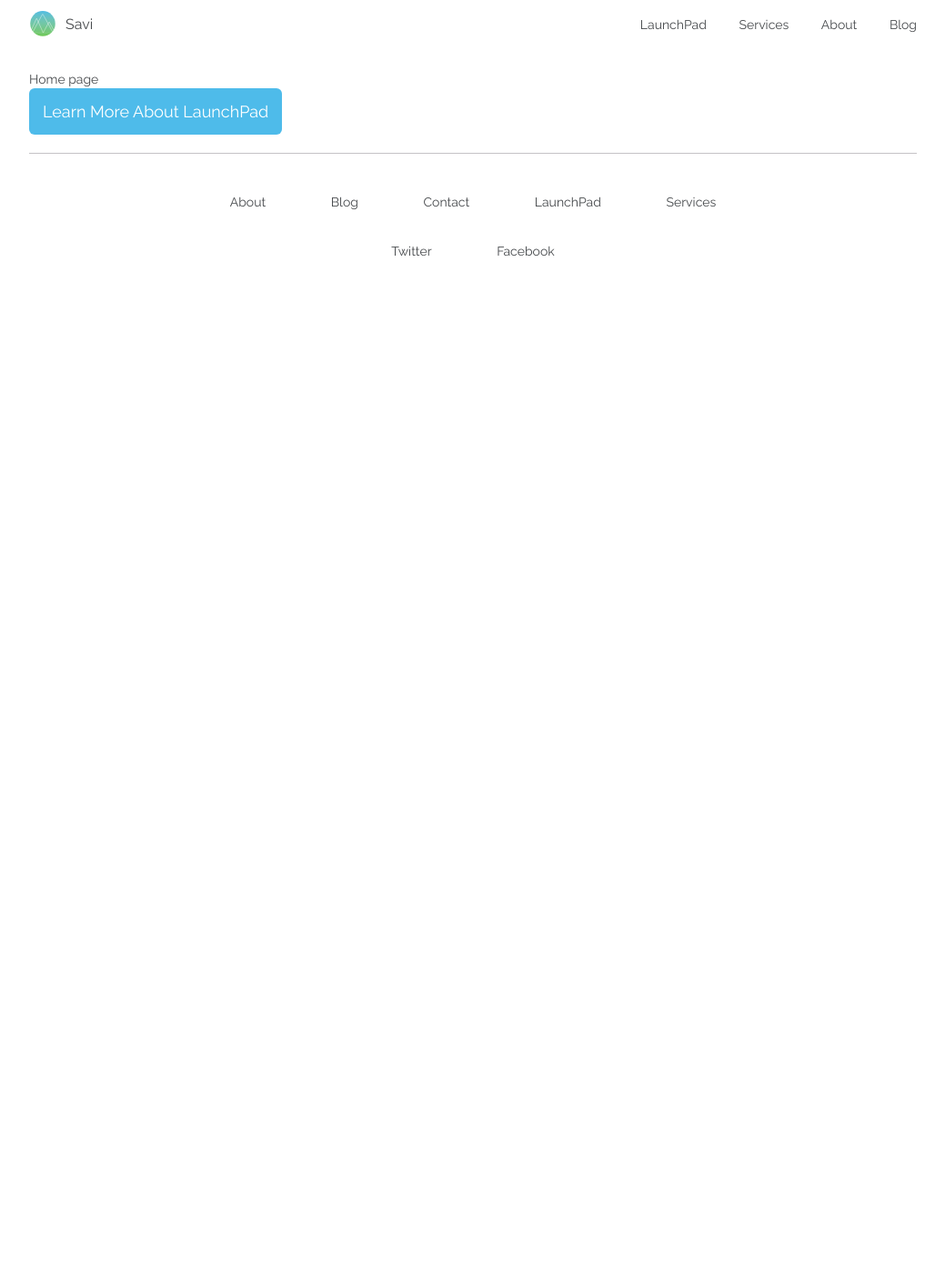
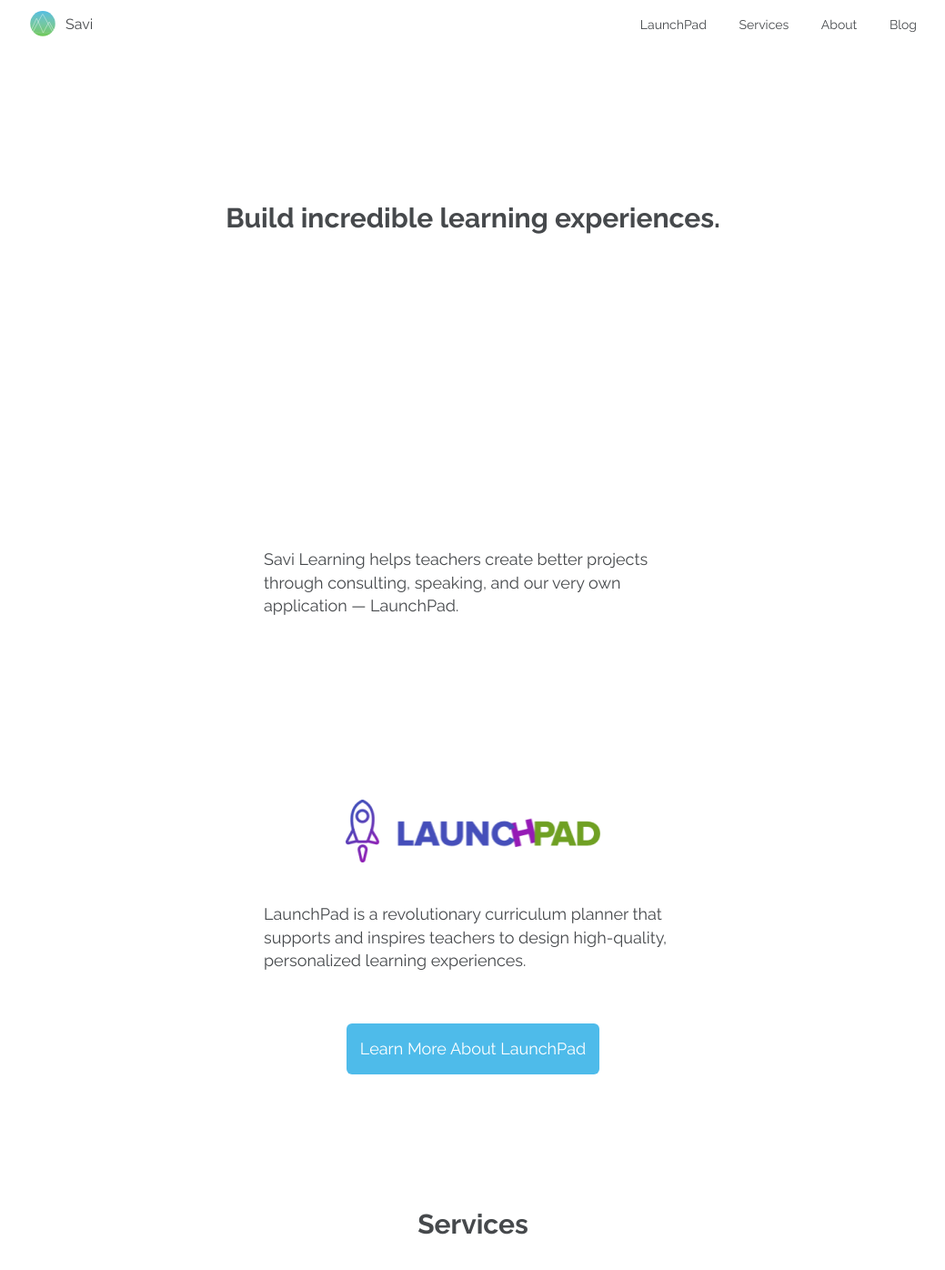
Before and after one commit to savilabs/savilabs.github.io, a Jekyll site: the page built from index.html, in a window 1280 px wide and 1400 px high. Shown: the top 1396 px of the window at 91% size, without its empty margins (120-1159 px from the left). Built offline with Jekyll 4.4.1, drawn with Linux system fonts in a browser that asks for light colours; nearby versions of some CDN libraries; some of the changed text lies outside the part shown.

Commit message:
Add content to home page and start adding styles
This commit gets the ball rolling with implementing the home page by
adding content and some base styles. The styles need to be refined and
it needs to be made responsive still.

```diff
--- a/_sass/_base.scss
+++ b/_sass/_base.scss
@@ -134,6 +134,7 @@ a.btn,
   background-color: $brand-color;
   border-radius: 6px;
   color: $background-color;
+  display: inline-block;
   font-size: 18px;
   padding: 15px;
   text-align: center;
@@ -162,8 +163,6 @@ blockquote {
   }
 }
 
-
-
 /**
 * Wrapper
 */
@@ -184,7 +183,15 @@ blockquote {
   }
 }
 
+.wrapper--tight {
+  margin-right: auto;
+  margin-left: auto;
+  max-width: 460px;
+  padding-right: $spacing-unit;
+  padding-left: $spacing-unit;
 
+  @extend %clearfix;
+}
 
 /**
 * Clearfix
@@ -247,3 +254,27 @@ blockquote {
   }
 
 }
+
+// Centered and spaced out featured content
+.featured-section {
+  padding-top: $spacing-unit--large;
+  text-align: center;
+
+  p {
+    text-align: left;
+  }
+
+  .intro-text {
+    padding-bottom: $spacing-unit--medium;
+    padding-top: $spacing-unit--medium;
+  }
+}
+
+// Banner with centered title and content
+.banner {
+  align-items: center;
+  display: flex;
+  justify-content: center;
+  min-height: 336px;
+  text-align: center;
+}
--- /dev/null
+++ b/_sass/_home.scss
@@ -0,0 +1,6 @@
+// Styles for the home page
+
+.home__launchpad-logo {
+  text-align: center;
+  max-width: 280px;
+}
--- a/css/main.scss
+++ b/css/main.scss
@@ -12,6 +12,8 @@ $small-font-size:  $base-font-size * 0.875;
 $base-line-height: 1.428;
 
 $spacing-unit:     24px;
+$spacing-unit--medium: 44px;
+$spacing-unit--large: 144px;
 
 $text-color:       #46494C;
 $background-color: #FFFFFF;
@@ -47,5 +49,6 @@ $on-laptop:        800px;
 @import
   "grid",
   "base",
-  "layout"
+  "layout",
+  "home"
 ;
--- a/index.html
+++ b/index.html
@@ -2,6 +2,60 @@
 layout: default
 ---
 
-<p>Home page</p>
+<div class='banner'>
+  <h2>Build incredible learning experiences.</h2>
+</div>
 
-<a class='btn' href='/launchpad'>Learn More About LaunchPad</a>
+<div class='wrapper--tight'>
+  <div class='featured-section'>
+    <p class='intro-text'>
+      Savi Learning helps teachers create better projects through
+      consulting, speaking, and our very own application — LaunchPad.
+    </p>
+  </div>
+
+  <div class='featured-section'>
+    <img
+      src='/images/launchpad.png'
+      alt='LaunchPad Logo'
+      class='home__launchpad-logo'
+      >
+
+    <p class='intro-text'>
+      LaunchPad is a revolutionary curriculum planner that supports and
+      inspires teachers to design high-quality, personalized learning
+      experiences.
+    </p>
+
+    <a class='btn' href='/launchpad'>Learn More About LaunchPad</a>
+  </div>
+
+  <div class='featured-section'>
+    <h2>Services</h2>
+
+    <p class='intro-text'>
+      We help empower teachers across the globe by consulting, training,
+      and speaking.
+    </p>
+
+    <a class='btn' href='/services'>Learn More About Our Services</a>
+  </div>
+
+  <div class='featured-section'>
+    <h2>Latest From the Blog</h2>
+
+    {% for post in site.posts limit:1 %}
+      <h4>
+        <a class="post-link" href="{{ post.url | prepend: site.baseurl }}">
+          {{ post.title }}
+        </a>
+      </h4>
+
+      <p>{{ post.excerpt }}</p>
+
+      <a href="{{ post.url | prepend: site.baseurl }}">
+        Keep Reading
+      </a>
+    {% endfor %}
+  </div>
+</div>
```
Also changed, not shown: images/launchpad.png (added).
